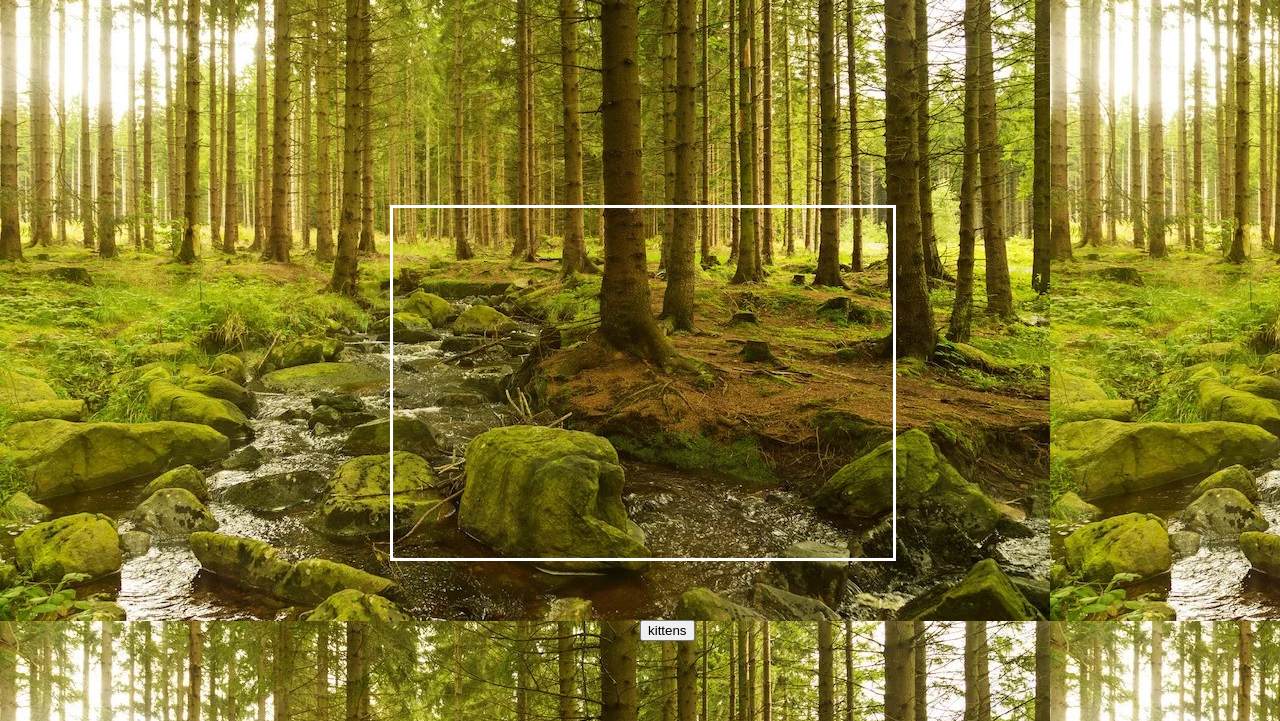
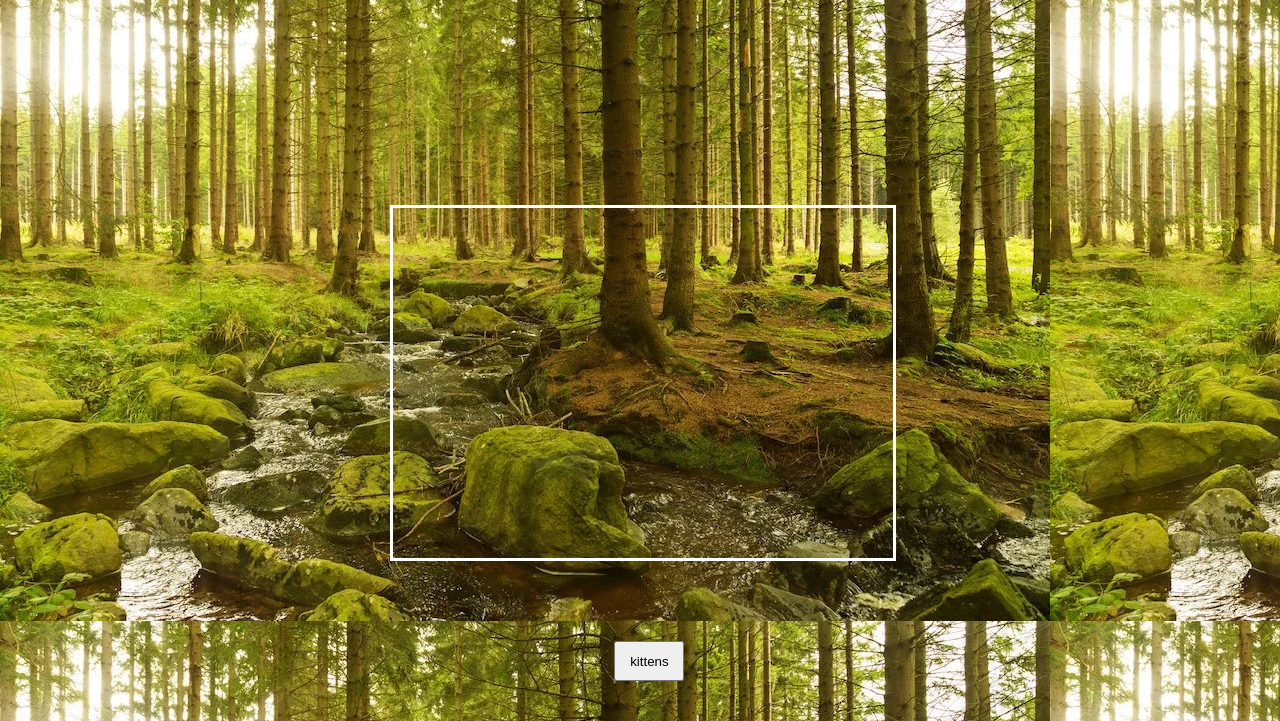
Before and after one commit to AbigailUsener/API, a plain HTML site: page index.html in a window 1280 px wide. Shown: the part 79-800 px from the top of the page. Drawn offline with Linux system fonts and the light colour scheme.

Commit message:
finished

```diff
--- a/index.html
+++ b/index.html
@@ -5,7 +5,7 @@
     <body background="images/forest.webp">
     <h1 class="text">Home of the Cats!</h1>
     <div class="holder" id="image"></div>
-    <button class="clickme" id="button">kittens</button>
+    <button class="clickme button" id="button">kittens</button>
     <script src="main.js"></script>
     </body>
 </html>
--- a/main.js
+++ b/main.js
@@ -16,6 +16,8 @@ const getImage = () => {
         const imageURL = data[0].url;
         //creates element for image
         const cat = document.createElement('img');
+        cat.style.width = "500px"
+        cat.style.maxHeight = "350px"
         //gives url
         cat.src = imageURL;
         //clear and append
--- a/style.css
+++ b/style.css
@@ -17,3 +17,10 @@
     bottom:20%;
     right:30%;
 }
+.button{
+    height:40px;
+    width:70px;
+    position:absolute;
+    bottom:5%;
+    left:48%
+}
```
